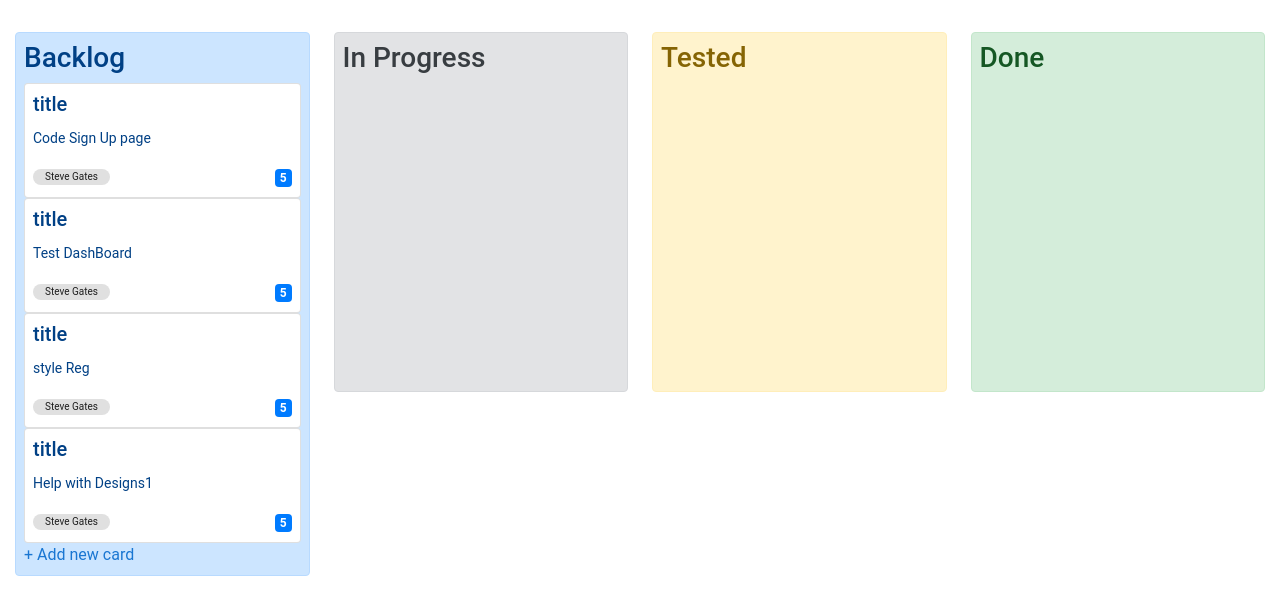
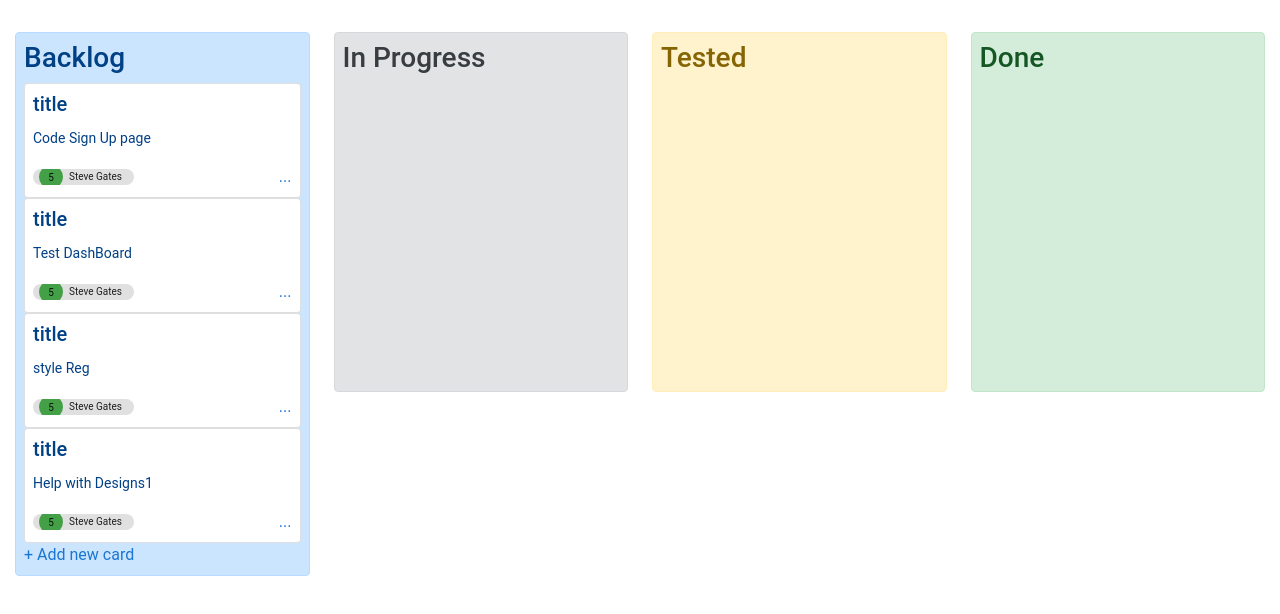
Before and after one commit to ariyuan/vue-kanban, a Vue app: page / in a window 1280 px wide. Shown: the top 614 px of the page. Built offline with nearby package versions, Linux system fonts and the light colour scheme.

Commit message:
update style of name and story point

```diff
--- a/src/components/card-detail.vue
+++ b/src/components/card-detail.vue
@@ -1,11 +1,9 @@
 <template>
   <div>
-    <a href="#" @click="$bvModal.show(card_id)" class="float-right"
-      ><span class="badge badge-primary">{{ story_point }}</span></a
-    >
+    <a href="#" @click="$bvModal.show(card_id)" class="float-right">...</a>
 
-    <b-modal :id="card_id" title="BootstrapVue">
-      <p class="my-4">Hello from modal!</p>
+    <b-modal :id="card_id" title="Card Detail">
+      <p class="my-4">Description placeholder</p>
     </b-modal>
   </div>
 </template>
@@ -14,7 +12,6 @@ export default {
   data() {
     return {
       card_id: this._.uniqueId("card_"),
-      story_point: 5,
     };
   },
   created() {
--- a/src/components/kanban-card.vue
+++ b/src/components/kanban-card.vue
@@ -3,12 +3,16 @@
     <div class="card">
       <div class="card-body p-2">
         <b-card-title title-tag="h5">title</b-card-title>
+
         <b-card-text class="small">
           {{ card.name }}
         </b-card-text>
 
         <cardDetail></cardDetail>
-        <v-chip x-small> {{ "Steve Gates" }}</v-chip>
+        <v-chip x-small>
+          <v-avatar left class="green darken-1">5</v-avatar
+          >{{ "Steve Gates" }}</v-chip
+        >
       </div>
     </div>
   </div>
```
